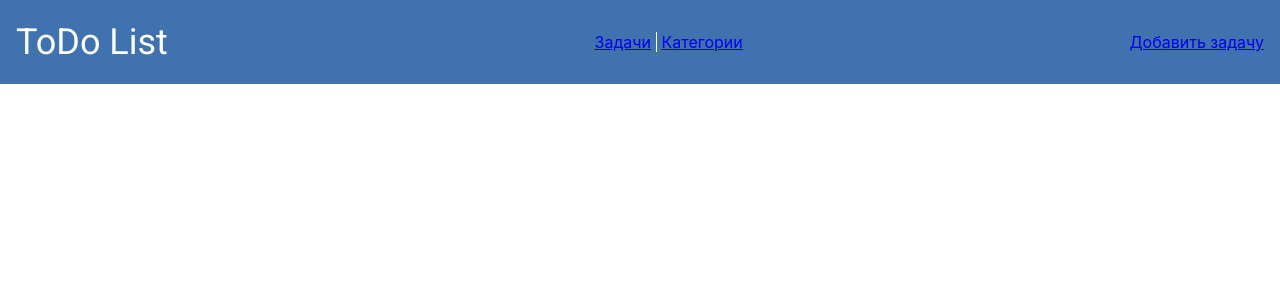
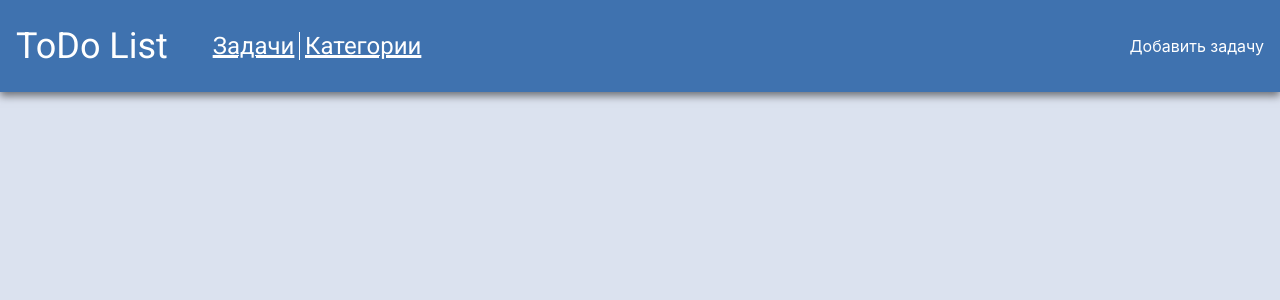
Before and after one commit to lelonov23/todo-list, a React (Create React App) app: page / in a window 1280 px wide. Shown: the top 300 px of the page. Built offline with nearby package versions, Linux system fonts and the light colour scheme.

Commit message:
header styling, todos styling updated

```diff
--- a/public/index.html
+++ b/public/index.html
@@ -9,6 +9,10 @@
       name="description"
       content="Web site created using create-react-app"
     />
+    <script
+      src="https://kit.fontawesome.com/b463dd99d9.js"
+      crossorigin="anonymous"
+    ></script>
     <link rel="apple-touch-icon" href="%PUBLIC_URL%/logo192.png" />
     <!--
       manifest.json provides metadata used when your web app is installed on a
--- a/src/App.css
+++ b/src/App.css
@@ -1 +1 @@
-@import url("https://fonts.googleapis.com/css2?family=Roboto:ital,wght@0,400;0,700;1,400;1,700&display=swap");
+@import url("https://fonts.googleapis.com/css2?family=Roboto:ital,wght@0,400;0,500;0,700;1,400;1,500;1,700&display=swap");
--- a/src/App.tsx
+++ b/src/App.tsx
@@ -1,4 +1,4 @@
-import React from "react";
+import { useState } from "react";
 import Header from "./components/Header";
 import Tasks from "./routes/Tasks";
 import Categories from "./routes/Categories";
@@ -6,12 +6,17 @@ import "./App.css";
 import { Route, Routes } from "react-router-dom";
 
 function App() {
+  const [page, setPage] = useState<PageState>(null);
+
   return (
     <div className="App">
-      <Header />
+      <Header page={page} />
       <Routes>
-        <Route path="/tasks" element={<Tasks />} />
-        <Route path="/categories" element={<Categories />} />
+        <Route path="/tasks" element={<Tasks pageSetter={setPage} />} />
+        <Route
+          path="/categories"
+          element={<Categories pageSetter={setPage} />}
+        />
       </Routes>
     </div>
   );
--- a/src/components/Header.module.css
+++ b/src/components/Header.module.css
@@ -5,17 +5,39 @@
   padding: 1rem;
   background-color: #3f72af;
   color: #ffffff;
+  box-shadow: 0px 4px 8px 0px #00000080;
+}
+
+.control {
+  display: flex;
+  align-items: center;
 }
 
 .routes {
   list-style: none;
   display: flex;
+}
 
-  justify-self: flex-end;
+.routerLink {
+  color: inherit;
+  text-decoration: inherit;
+  font-family: "Roboto", sans-serif;
+  font-weight: 400;
+  font-size: 24px;
+}
+
+.active {
+  color: #8fb6ff;
+}
+
+.link {
+  color: inherit;
+  text-decoration: inherit;
 }
 
 .routes li {
   padding: 0 0.3rem;
+  text-decoration: underline;
 }
 
 .first {
--- a/src/components/Header.tsx
+++ b/src/components/Header.tsx
@@ -1,19 +1,41 @@
 import * as classes from "./Header.module.css";
 import { Link } from "react-router-dom";
 
-function Header() {
+function Header(props: HeaderProps) {
+  let isTasks = props.page === "tasks";
+  let isCategories = props.page === "categories";
+
+  let taskClasses = isTasks
+    ? `${classes.default.routerLink}` + " " + `${classes.default.active}`
+    : `${classes.default.routerLink}`;
+
+  let catClasses = isCategories
+    ? `${classes.default.routerLink}` + " " + `${classes.default.active}`
+    : `${classes.default.routerLink}`;
+
+  console.log(isTasks);
+
   return (
     <header className={classes.default.header}>
+      <div className={classes.default.control}>
         <span className={classes.default.logo}>ToDo List</span>
         <ul className={classes.default.routes}>
           <li className={classes.default.first}>
-          <Link to={"/tasks"}>Задачи</Link>
+            <Link className={taskClasses} to={"/tasks"}>
+              Задачи
+            </Link>
           </li>
           <li>
-          <Link to={"/categories"}>Категории</Link>
+            <Link className={catClasses} to={"/categories"}>
+              Категории
+            </Link>
           </li>
         </ul>
-      <a href="#">Добавить задачу</a>
+      </div>
+
+      <a className={classes.default.link} href="#">
+        Добавить задачу
+      </a>
     </header>
   );
 }
--- a/src/components/Task.tsx
+++ b/src/components/Task.tsx
@@ -23,7 +23,10 @@ function Task(props: TodoProps) {
     return (
       <>
         <h2>{props.todo.name}</h2>
-        <h3>{categoryName}</h3>
+        <h3>
+          <i className="fa-solid fa-folder-open"></i>
+          {categoryName}
+        </h3>
         <p>{props.todo.description}</p>
       </>
     );
--- a/src/index.css
+++ b/src/index.css
@@ -1,13 +1,14 @@
 body {
   margin: 0;
-  font-family: -apple-system, BlinkMacSystemFont, 'Segoe UI', 'Roboto', 'Oxygen',
-    'Ubuntu', 'Cantarell', 'Fira Sans', 'Droid Sans', 'Helvetica Neue',
+  font-family: -apple-system, BlinkMacSystemFont, "Segoe UI", "Roboto", "Oxygen",
+    "Ubuntu", "Cantarell", "Fira Sans", "Droid Sans", "Helvetica Neue",
     sans-serif;
   -webkit-font-smoothing: antialiased;
   -moz-osx-font-smoothing: grayscale;
+  background-color: #dbe2ef;
 }
 
 code {
-  font-family: source-code-pro, Menlo, Monaco, Consolas, 'Courier New',
+  font-family: source-code-pro, Menlo, Monaco, Consolas, "Courier New",
     monospace;
 }
--- a/src/routes/Categories.tsx
+++ b/src/routes/Categories.tsx
@@ -1,10 +1,11 @@
 import { useState, useEffect } from "react";
 import Category from "../components/Category";
 
-function Categories() {
+function Categories(props: PageProps) {
   const [isLoaded, setIsLoaded] = useState(false);
   const [categories, setCategories] = useState<Category[]>([]);
   useEffect(() => {
+    props.pageSetter("categories");
     fetch("http://localhost:8089/api/ToDoList/GetCategories")
       .then((res) => res.json())
       .then((data) => {
--- /dev/null
+++ b/src/routes/Tasks.module.css
@@ -0,0 +1,50 @@
+.taskList {
+  display: flex;
+  flex-direction: column;
+  align-items: center;
+}
+
+.taskList ul {
+  list-style: none;
+  width: 50%;
+  margin: 0;
+}
+
+.task {
+  border-bottom: 2px solid #3f72af;
+  padding: 1rem 0;
+}
+
+.task:hover {
+  background-color: rgba(37, 127, 234, 0.2);
+}
+
+.task h2,
+h3,
+p {
+  font-family: "Roboto", sans-serif;
+  margin: 0;
+  font-size: 18px;
+}
+
+.task h2,
+h3 {
+  display: inline;
+  padding-right: 1rem;
+}
+
+.task p {
+  color: #808080;
+  font-weight: 400;
+  padding-top: 0.5rem;
+}
+
+.task h2 {
+  font-weight: 500;
+  color: #000;
+}
+
+.task h3 {
+  font-weight: 400;
+  color: #3f72af;
+}
--- a/src/routes/Tasks.tsx
+++ b/src/routes/Tasks.tsx
@@ -1,10 +1,13 @@
+import * as classes from "./Tasks.module.css";
+
 import { useState, useEffect } from "react";
 import Task from "../components/Task";
 
-function Tasks() {
+function Tasks(props: PageProps) {
   const [isLoaded, setIsLoaded] = useState(false);
   const [todos, setTodos] = useState<Todo[]>([]);
   useEffect(() => {
+    props.pageSetter("tasks");
     fetch("http://localhost:8089/api/ToDoList/GetTasks")
       .then((res) => res.json())
       .then((data) => {
@@ -16,15 +19,15 @@ function Tasks() {
   if (!isLoaded) return <div>Loading...</div>;
   else
     return (
-      <>
+      <div className={classes.default.taskList}>
         <ul>
           {todos.map((todo) => (
-            <li key={todo.id}>
+            <li className={classes.default.task} key={todo.id}>
               <Task todo={todo} />
             </li>
           ))}
         </ul>
-      </>
+      </div>
     );
 }
 
```
Also changed, not shown: src/types.d.ts (+10 -0 lines). Lines whose indentation alone changed are shown as unchanged.
